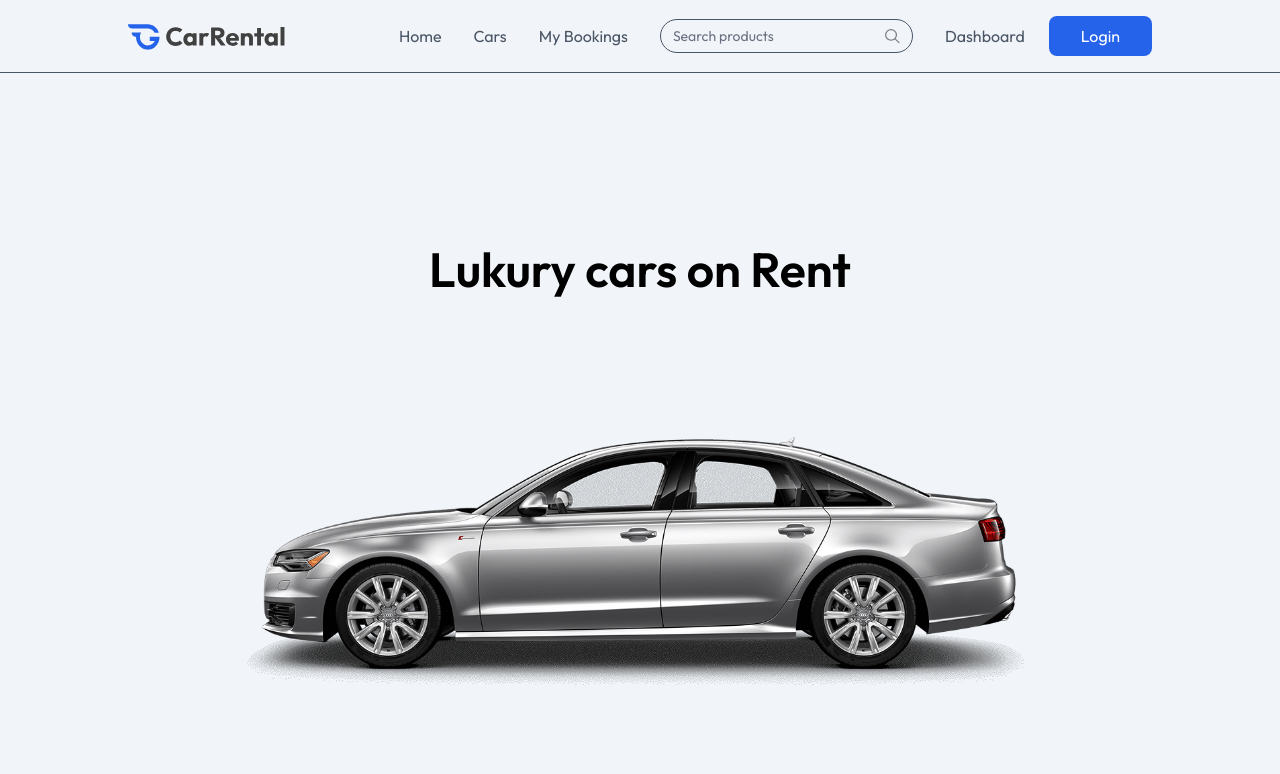
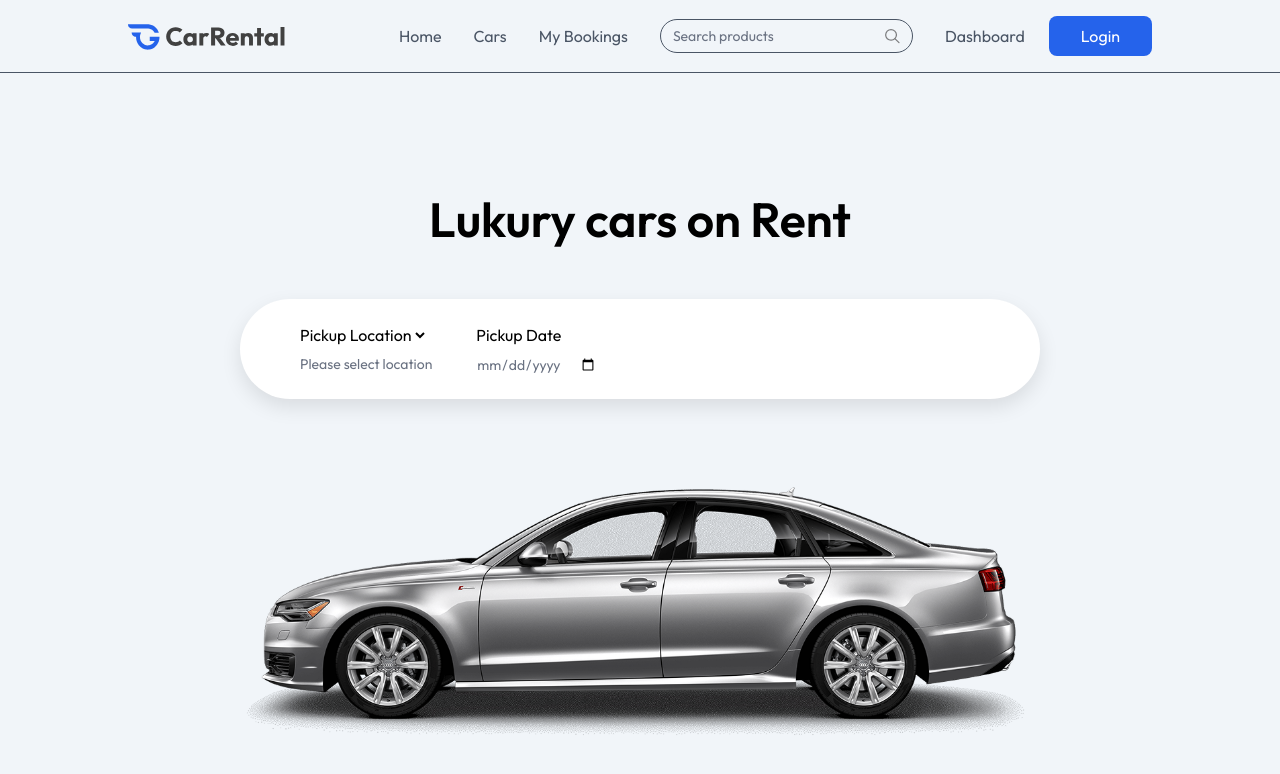
Before and after one commit to SasmithaHiram/car-rental-frontend, a React (Vite) app: page / in a window 1280 px wide. Shown: the top 774 px of the page. Built offline with nearby package versions, Linux system fonts and the light colour scheme; a web font is replaced by a local one.

Commit message:
hero search bar

```diff
--- a/src/components/Hero.jsx
+++ b/src/components/Hero.jsx
@@ -1,14 +1,47 @@
-import React from "react";
-import { assets } from "../assets/assets";
+import React, { useState } from "react";
+import { assets, cityList } from "../assets/assets";
 
 const Hero = () => {
+  const [pickupLocation, setpickupLocation] = useState("");
+
   return (
     <div className="h-screen flex flex-col items-center justify-center gap-14 bg-light text-center">
       <h1 className="text-4xl md:text-5xl font-semibold">
         Lukury cars on Rent
       </h1>
 
-      <form></form>
+      <form className="flex flex-col md:flex-row items-start md:items-center justify-between p-6 rounded-lg md:rounded-full w-full max-w-80 md:max-w-200 bg-white shadow-[0px_8px_20px_rgba(0,0,0,0.1)]">
+        <div className="flex flex-col md:flex-row items-start md:items-center gap-10 min-md:ml-8">
+          <div className="flex flex-col items-start gap-2">
+            <select
+              required
+              value={pickupLocation}
+              onChange={(e) => setpickupLocation(e.target.value)}
+            >
+              <option value="">Pickup Location</option>
+              {cityList.map((city) => (
+                <option key={city} value={city}>
+                  {city}
+                </option>
+              ))}
+            </select>
+            <p className="px-1 text-sm text-gray-500">
+              {pickupLocation ? pickupLocation : "Please select location"}
+            </p>
+          </div>
+
+          <div className="flex flex-col items-start gap-2">
+            <label htmlFor="pickup-date">Pickup Date</label>
+            <input
+              type="date"
+              id="pickup-date"
+              min={new Date().toISOString().split("T")[0]}
+              className="text-sm text-gray-500"
+              required
+            ></input>
+          </div>
+        </div>
+      </form>
       <img src={assets.main_car} alt="Car" className="max-h-74" />
     </div>
   );
```
